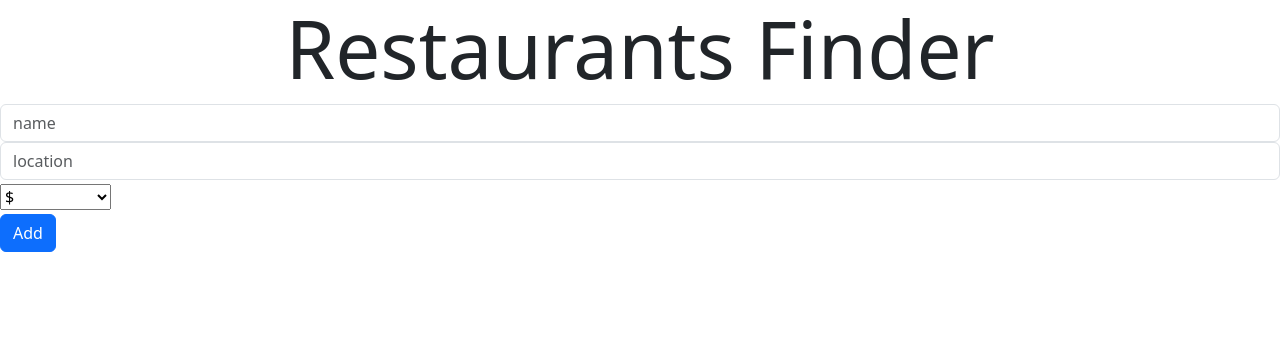
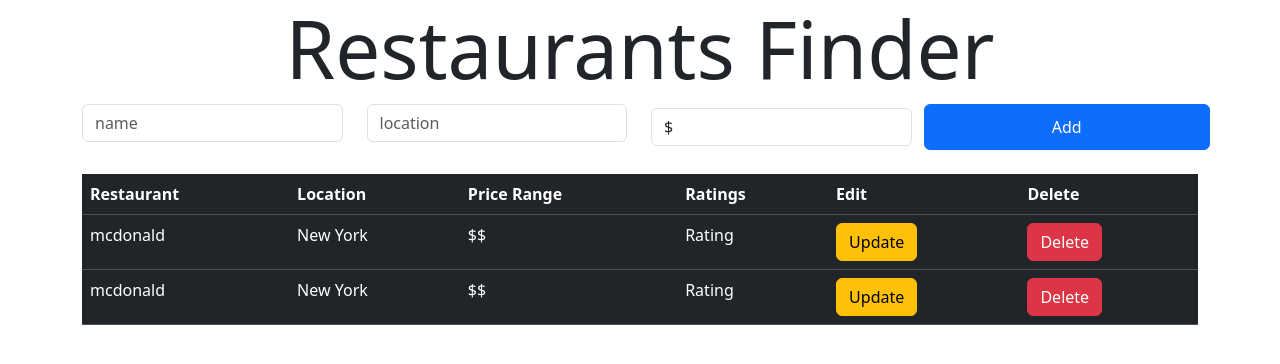
Before and after one commit to lasha-codes/postgres-yelp, a React (Create React App) app in the folder client/: page / in a window 1280 px wide. Shown: the top 364 px of the page. Built offline with nearby package versions, Linux system fonts and the light colour scheme.

Commit message:
restaurants table and some shi getting lil tired may take a little rest ngl

```diff
--- a/client/src/components/AddRestaurant.jsx
+++ b/client/src/components/AddRestaurant.jsx
@@ -2,7 +2,7 @@
   return (
     <div className='mb-4'>
       <form>
-        <div className='form-row'>
+        <div className='row'>
           <div className='col'>
             <input type='text' className='form-control' placeholder='name' />
           </div>
@@ -14,7 +14,7 @@
             />
           </div>
           <div className='col'>
-            <select className='custom-select my-1 mr-sm-2'>
+            <select className='custom-select my-1 mr-sm-2 form-control w-100'>
               <option disabled>Price Range</option>
               <option value='1'>$</option>
               <option value='2'>$$</option>
@@ -23,7 +23,7 @@
               <option value='5'>$$$$$</option>
             </select>
           </div>
-          <button className='btn btn-primary'>Add</button>
+          <button className='btn btn-primary col'>Add</button>
         </div>
       </form>
     </div>
--- a/client/src/components/RestaurantList.jsx
+++ b/client/src/components/RestaurantList.jsx
@@ -0,0 +1,47 @@
+const RestaurantList = () => {
+  return (
+    <div className='list-group'>
+      <table className='table table-hover table-dark'>
+        <thead>
+          <tr>
+            <th scope='col'>Restaurant</th>
+            <th scope='col'>Location</th>
+            <th scope='col'>Price Range</th>
+            <th scope='col'>Ratings</th>
+            <th scope='col'>Edit</th>
+            <th scope='col'>Delete</th>
+          </tr>
+        </thead>
+        <tbody>
+          <tr>
+            <td>mcdonald</td>
+            <td>New York</td>
+            <td>$$</td>
+            <td>Rating</td>
+            <td>
+              <button className='btn btn-warning'>Update</button>
+            </td>
+            <td>
+              <button className='btn btn-danger'>Delete</button>
+            </td>
+          </tr>
+
+          <tr>
+            <td>mcdonald</td>
+            <td>New York</td>
+            <td>$$</td>
+            <td>Rating</td>
+            <td>
+              <button className='btn btn-warning'>Update</button>
+            </td>
+            <td>
+              <button className='btn btn-danger'>Delete</button>
+            </td>
+          </tr>
+        </tbody>
+      </table>
+    </div>
+  )
+}
+
+export default RestaurantList
--- a/client/src/routes/Home.jsx
+++ b/client/src/routes/Home.jsx
@@ -1,11 +1,13 @@
 import AddRestaurant from '../components/AddRestaurant'
 import Header from '../components/Header'
+import RestaurantList from '../components/RestaurantList'
 
 const Home = () => {
   return (
-    <div>
+    <div className='container'>
       <Header />
       <AddRestaurant />
+      <RestaurantList />
     </div>
   )
 }
```
